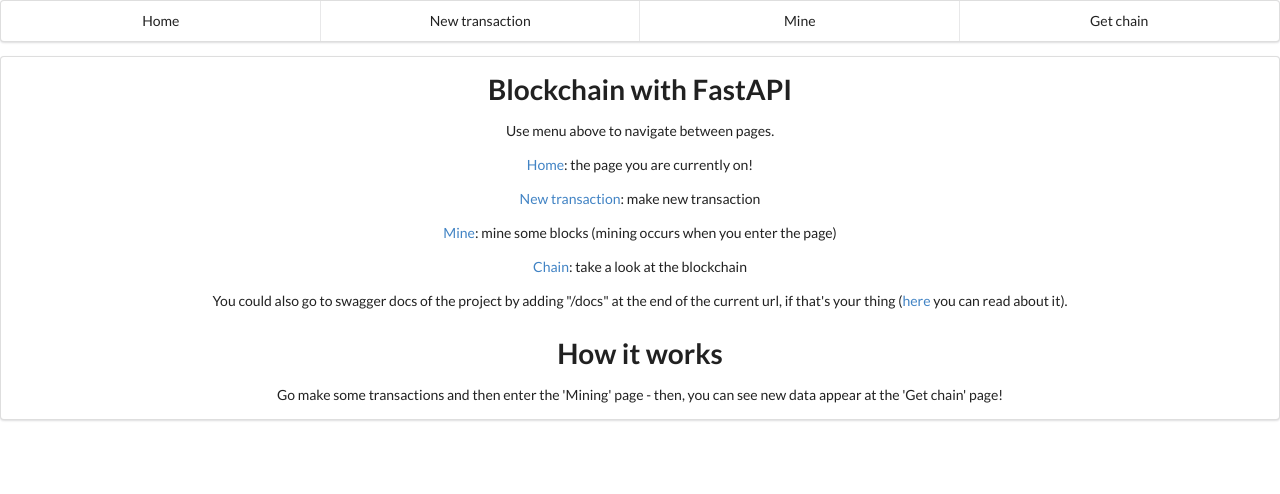
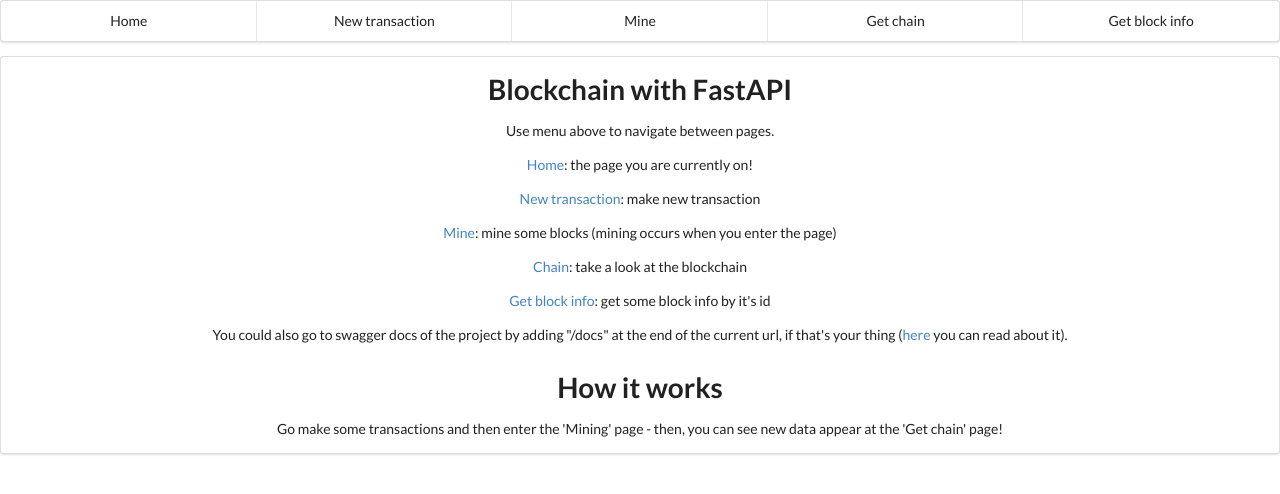
Before and after one commit to MatSaf123/cryptography-classes, a FastAPI app: page / in a window 1280 px wide. Shown: the top 494 px of the page. Run offline with FastAPI, Linux system fonts and the light colour scheme; parts of the project's set-up code (start-up, migrations or seed data) failed here and were passed over; some libraries are stand-ins or nearby versions.

Commit message:
Get block info

```diff
--- a/task_07_blockchain/controller.py
+++ b/task_07_blockchain/controller.py
@@ -84,5 +84,28 @@
     return templates.TemplateResponse('home.html', {'request': request})
 
 
+@app.get('/block', response_class=HTMLResponse)
+def block(request: Request):
+    """Get block info page route
+    """
+
+    return templates.TemplateResponse('block_info.html', {'request': request, 'block_info': 'Enter block id!'})
+
+
+@app.post('/block')
+def block(request: Request, block_id: str = Form(...)):
+    """Get block info page route
+    """
+
+
+
+    try:
+        block_info = ''.join(['Info for block with id ', block_id, ': ', str(blockchain.chain[int(block_id)])])
+    except IndexError:
+        block_info = ''.join(['No block with id: ', block_id])
+
+    return templates.TemplateResponse('block_info.html', {'request': request, 'block_info': block_info})
+
+
 # run server
 asyncio.run(serve(app, Config()))
--- a/task_07_blockchain/templates/home.html
+++ b/task_07_blockchain/templates/home.html
@@ -9,6 +9,7 @@
     <p><a href="{{ url_for('new_transaction') }}">New transaction</a>: make new transaction</p>
     <p><a href="{{ url_for('mine') }}">Mine</a>: mine some blocks (mining occurs when you enter the page)</p>
     <p><a href="{{ url_for('chain') }}">Chain</a>: take a look at the blockchain</p>
+    <p><a href="{{ url_for('block') }}">Get block info</a>: get some block info by it's id</p>
 
     <p>You could also go to swagger docs of the project by adding "/docs" at the end of the current url, if that's your thing (<a href="https://swagger.io/docs/">here</a> you can read about it).</p>
 
--- a/task_07_blockchain/templates/layout.html
+++ b/task_07_blockchain/templates/layout.html
@@ -8,11 +8,12 @@
     <body>
 
         <header>
-            <div class="ui four item menu" >
+            <div class="ui five item menu" >
               <a class="item" href="{{ url_for('home') }}">Home</a>
               <a class="item" href="{{ url_for('new_transaction') }}">New transaction</a>
               <a class="item" href="{{ url_for('mine') }}">Mine</a>
               <a class="item" href="{{ url_for('chain') }}">Get chain</a>
+              <a class="item" href="{{ url_for('block') }}">Get block info</a>
             </div>
         </header>
 
```
Also changed, not shown: task_07_blockchain/blockchain.py (+7 -0 lines), task_07_blockchain/templates/block_info.html (added, +14 -0 lines).
